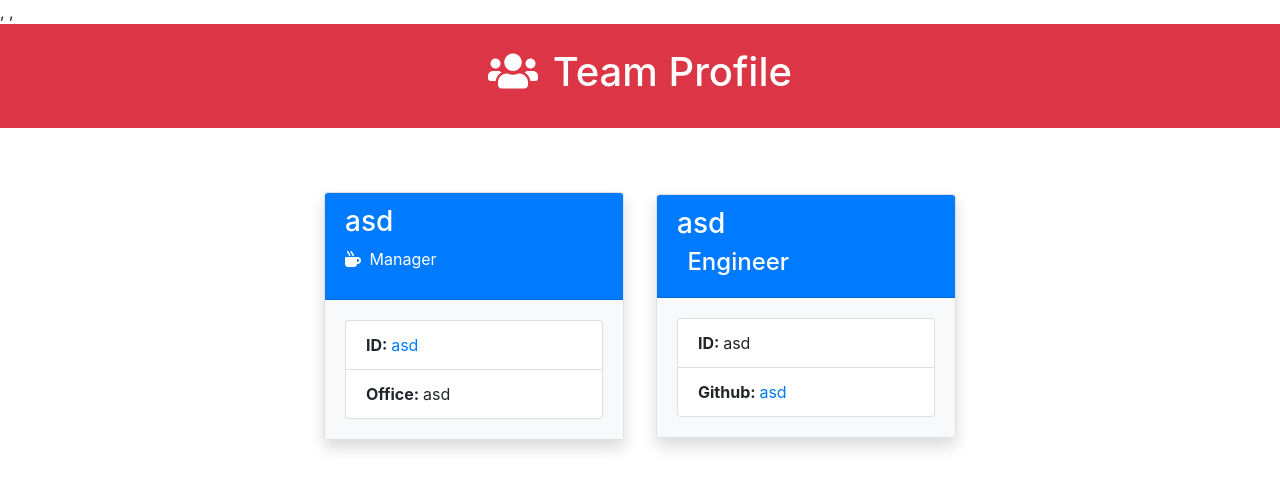
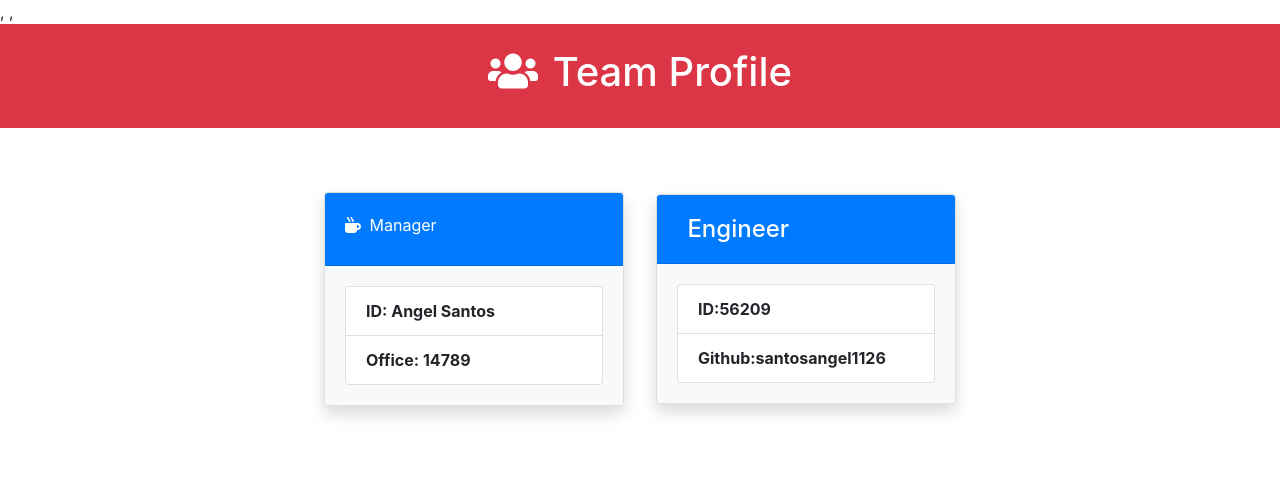
Before and after one commit to santosangel1126/team-profile-generator, a website: page team.html in a window 1280 px wide. Drawn offline with nearby package versions, Linux system fonts and the light colour scheme.

Commit message:
fixed typos / errors

```diff
--- a/package.json
+++ b/package.json
@@ -4,7 +4,8 @@
   "description": "team-profile-generator",
   "main": "index.js",
   "scripts": {
-    "test": "test.js"
+    "test": "test.js",
+    "start": "node server.js"
   },
   "repository": {
     "type": "git",
@@ -28,5 +29,6 @@
   },
   "directories": {
     "lib": "lib"
-  }
+  },
+  "devDependencies": {}
 }
--- a/src/card-engineer.js
+++ b/src/card-engineer.js
@@ -1,5 +1,5 @@
 //Engineer Template
-const EngineerCard =(profile) =>
+const EngineerCard =(profile) => `
 <div class="card m-3 shadow" style="width: 300px">
     <div class="card-header bg-primary text-white">
         <p class="h3">${profile.getName()} </p>
@@ -25,5 +25,5 @@ const EngineerCard =(profile) =>
             </ul>
     </div>
 </div>
-;
+`;
  module.exports = EngineerCard;
--- a/src/card-intern.js
+++ b/src/card-intern.js
@@ -1,5 +1,5 @@
 // intern template
-const internCard = (profile) =>
+const internCard = (profile) =>`
 <div class="card m-3 shadow" style="width: 300px">
     <div class="card-header bg-primary text-white">
         <p class='h3'>${profile.getName()}</p>
@@ -21,5 +21,5 @@ const internCard = (profile) =>
         </ul>
          </div>
 </div>
-;
+`;
 module.exports = internCard;
--- a/src/card-wrapper.js
+++ b/src/card-wrapper.js
@@ -33,4 +33,7 @@ const cardWrapper = (cards) =>`
             </div>
         </main>
     </body>
-    </html>`;
+    </html>
+    `;
+
+    module.exports = cardWrapper;
--- a/team.html
+++ b/team.html
@@ -24,7 +24,7 @@
 
                     <div class="card m-3 shadow" style="width:300px;">
                         <div class="card-header bg-primary text-white">
-                            <p class="h3">asd</p>
+                            <p class="h3"></p>
                             <p clas="h4">
                                 <i class="fas fa-mug-hot mr-1"></i>
                                 Manager
@@ -33,19 +33,19 @@
                         <div class="card-body bg-light">
                             <ul class="list-group">
                                 <li class="list-group-item">
-                                    <span class="font-weight-bold">ID: </span>
-                                    <a href="mailto:asd">asd</a>
+                                    <span class="font-weight-bold">ID: Angel Santos </span>
+                                    <a href="mailto:asd"></a>
                                 </li>
                                 <li class="list-group-item">
-                                    <span class="font-weight-bold">Office: </span>
-                                    asd
+                                    <span class="font-weight-bold">Office: 14789 </span>
+
                                 </li>
                             </ul>
                         </div>
                     </div>
                     <div class="card m-3 shadow" style="width:300px">
                     <div class="card-header bg-primary text-white">
-                        <p class="h3">asd</p>
+                        <p class="h3"></p>
                         <p class="h4">
                             <i class="fas fa-glassers mr-1"></i>
                             Engineer
@@ -54,12 +54,12 @@
                     <div class="card-body bg-light">
                         <ul class="list-group">
                             <li class="list-group-item">
-                                <span class="font-weight-bold">ID: </span>
-                                asd
+                                <span class="font-weight-bold">ID:56209 </span>
+
                             </li>
                             <li class="list-group-item">
-                                <span class="font-weight-bold">Github: </span>
-                                <a href="http://www.github.com/asd">asd</a>
+                                <span class="font-weight-bold">Github:santosangel1126 </span>
+                                <a href="http://www.github.com/asd"></a>
                             </li>
                         </ul>
                     </div>
```
Also changed, not shown: index.js (+5 -5 lines), dist/team-profile.html, 1 other file.
